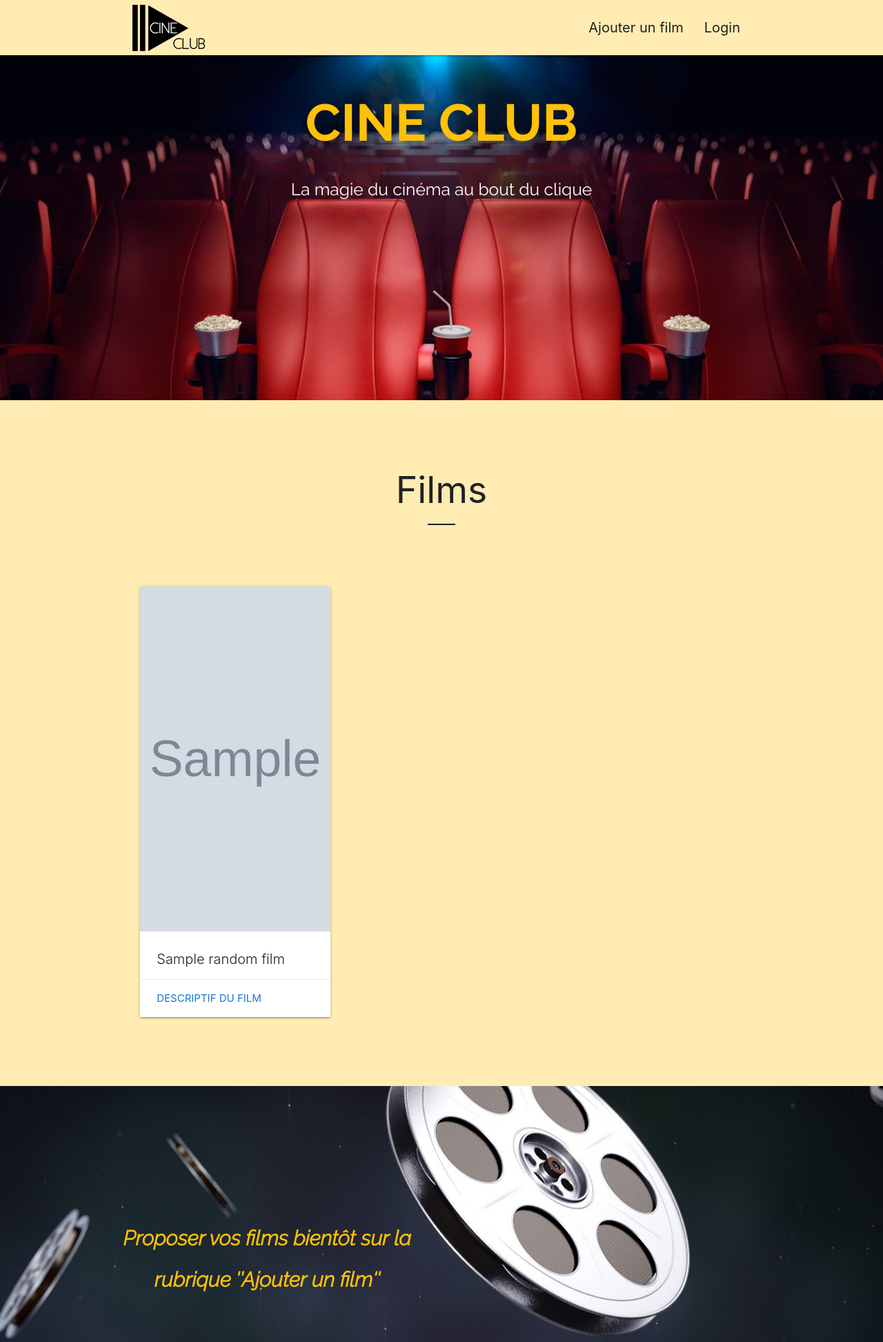
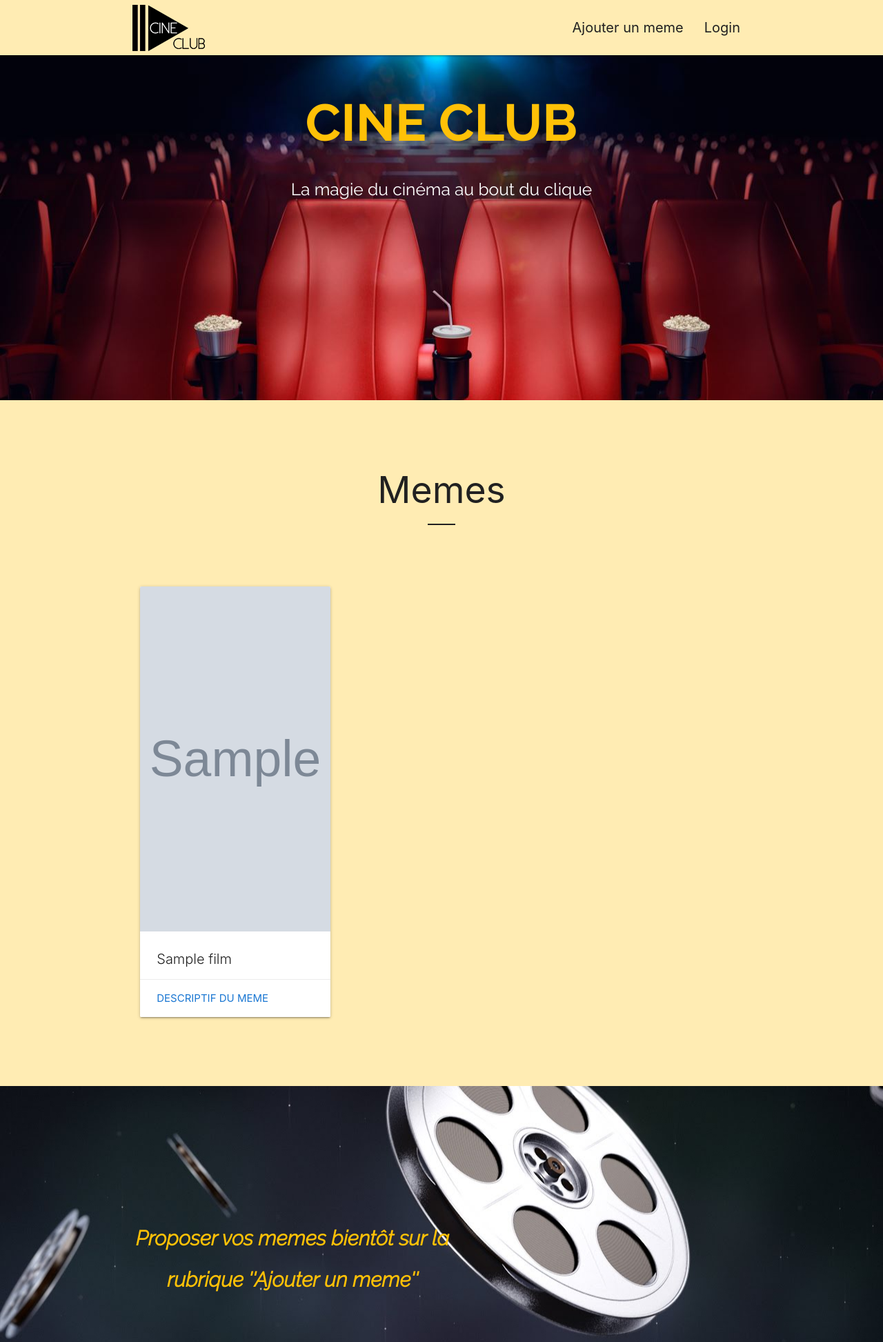
Before and after one commit to erickb21/Maine, a PHP site: the page made by monapplication/view/index/display.html.twig in a window 1280 px wide. Shown: the top 1945 px of the page at 69% size. Run offline with PHP 8.4, Linux system fonts and the light colour scheme; the template is opened without the code that fills it: most values are stand-ins (such as "Sample title", 1, 10 or a date in 2020); grey boxes marked "Sample" are stand-in pictures; some libraries are stand-ins or nearby versions.

Commit message:
premiere modif

```diff
--- a/js/script.js
+++ b/js/script.js
@@ -2,7 +2,7 @@
 var ajaxrequest = new XMLHttpRequest();
 var data;
 var traitement = "";
-addListeFilms();
+addListeMemes();
 
 
 function requestajax(dataToSend, route) {
@@ -61,22 +61,22 @@ function stateComplete() {
 
     function listeNm(tmp) {
         var lstnm = tmp.split(";");
-        document.getElementById("listfilms").innerHTML = "";
+        document.getElementById("listmemes").innerHTML = "";
         //alert(lstnm);
         for (var i = 0; i < lstnm.length; i++) {
-            var infosFilm = lstnm[i].split(":");
-            var listeDeFilms = document.createElement("OPTION");
-            listeDeFilms.setAttribute("value", infosFilm[1]);
-            listeDeFilms.setAttribute("data-idfilm", infosFilm[0]);
-            //listeDeFilms.setAttribute("onclick", "alert('text=' + this.id);");
-            document.getElementById("listfilms").appendChild(listeDeFilms);
-            //alert(infosFilm[0]);
+            var infosMeme = lstnm[i].split(":");
+            var listeDeMeme = document.createElement("OPTION");
+            listeDeMeme.setAttribute("value", infosMeme[1]);
+            listeDeMeme.setAttribute("data-idmeme", infosMeme[0]);
+            //listeDeMeme.setAttribute("onclick", "alert('text=' + this.id);");
+            document.getElementById("listmemes").appendChild(listeDeMeme);
+            //alert(infosMeme[0]);
         }
         //*******************
         var monbouton = document.getElementById("SearchButton");
-        //alert("nbelem = " + document.getElementById("listfilms").options.length);
+        //alert("nbelem = " + document.getElementById("listmemes").options.length);
 
-        if (document.getElementById("listfilms").options.length <= 2) {window.focus();};
+        if (document.getElementById("listmemes").options.length <= 2) {window.focus();};
 
     }
 
@@ -131,39 +131,32 @@ function stateUninitialized() {
 
 // **************************
 
-function addListeFilms() {
-    //alert("addliste");
-    //var divSearchFilm = document.createElement("DIV");
-    //divSearchFilm.setAttribute("id", "searchzone");
-    //divSearchFilm.setAttribute("class", "searchzone");
-    //document.getElementById("formFilmSearch").appendChild(divSearchFilm);
+function addListeMemes() {
+    var rechercheMeme = document.createElement("INPUT");
+    rechercheMeme.setAttribute("id", "search");
+    rechercheMeme.setAttribute("type", "search");
+    rechercheMeme.setAttribute("required","");
+    rechercheMeme.setAttribute("list", "listmemes");
+    rechercheMeme.setAttribute("placeholder", "rechercher un meme");
+    rechercheMeme.setAttribute("onkeyup", "autocompletion(this.value);");
 
-
-    var rechercheFilm = document.createElement("INPUT");
-    rechercheFilm.setAttribute("id", "search");
-    rechercheFilm.setAttribute("type", "search");
-    rechercheFilm.setAttribute("required","");
-    rechercheFilm.setAttribute("list", "listfilms");
-    rechercheFilm.setAttribute("placeholder", "rechercher un film");
-    rechercheFilm.setAttribute("onkeyup", "autocompletion(this.value);");
-
-    document.getElementById("searchzone").appendChild(rechercheFilm);
+    document.getElementById("searchzone").appendChild(rechercheMeme);
     var inhtm = document.getElementById("searchzone").innerHTML;
     document.getElementById("searchzone").innerHTML = inhtm + '<label class="label-icon" for="search"><i id="SearchButton" onclick="chercheInfos();" class="material-icons">search</i></label><i class="material-icons" onclick="clearSearh();" >close</i>';
 
-    var dataListeFilms = document.createElement("DATALIST");
-    dataListeFilms.setAttribute("id", "listfilms");
-    document.getElementById("searchzone").appendChild(dataListeFilms);
+    var dataListeMemes = document.createElement("DATALIST");
+    dataListeMemes.setAttribute("id", "listmemes");
+    document.getElementById("searchzone").appendChild(dataListeMemes);
 
-    var listeDeFilms = document.createElement("OPTION");
-    listeDeFilms.setAttribute("value", "");
-    listeDeFilms.setAttribute("data-idfilm", "");
-    document.getElementById("listfilms").appendChild(listeDeFilms);
+    var listeDeMeme = document.createElement("OPTION");
+    listeDeMeme.setAttribute("value", "");
+    listeDeMeme.setAttribute("data-idmeme", "");
+    document.getElementById("listmemes").appendChild(listeDeMeme);
 }
 
 function clearSearh() {
     document.getElementById("search").value = ""
-    document.getElementById("listfilms").innerHTML=""
+    document.getElementById("listmemes").innerHTML=""
 }
 
 
@@ -180,14 +173,14 @@ function autocompletion(textesaisi) {
 };
 
 function chercheInfos() {
-    var selectionFilm = document.getElementById("listfilms");//document.getElementById("search").value;
+    var selectionMeme = document.getElementById("listmemes");//document.getElementById("search").value;
 
-    //alert("id du film sélectionné " + selectionFilm.options[0].dataset.idfilm);
-    var filmId = "film/" + selectionFilm.options[0].dataset.idfilm;
-    //alert("chemin : " + filmId);
-    window.location = filmId;
+    //alert("id du meme sélectionné " + selectionMeme.options[0].dataset.idmeme);
+    var memeId = "meme/" + selectionMeme.options[0].dataset.idmeme;
+    //alert("chemin : " + memeId);
+    window.location = memeId;
     //return;
-    //data = "infos=" + selectionFilm.options[0].id;//+ "%";
+    //data = "infos=" + selectionMeme.options[0].id;//+ "%";
     //traitement = "getInfos";
     //requestajax(data);
 
--- a/monapplication/moteur/Router.php
+++ b/monapplication/moteur/Router.php
@@ -29,10 +29,10 @@ class Router {
          //echo var_dump($parts);
 
          switch ($parts[0]):
-         case "film" :
+         case "meme" :
              if (count($parts) == 2)
                 {
-                $result["controler"] = "Film";
+                $result["controler"] = "Meme";
                 $result["action"] = "display";
                 $result["params"]["id"] = $parts[1];
                 //print_r($result);
--- a/monapplication/view/index/display.html.twig
+++ b/monapplication/view/index/display.html.twig
@@ -5,12 +5,12 @@
 {% endblock %}
 
 {% block content %}
-<!-- Section Random Films -->
+<!-- Section Random Meme -->
       <div class="container ptb-50">
         <div class="section">
           <div class="row">
-            <h2 class="center grey-text text-darken-4 pb-60 separator">Films</h2>
-            {% for film in randomFilms %}
+            <h2 class="center grey-text text-darken-4 pb-60 separator">Memes</h2>
+            {% for meme in randomMemes %}
               <div class="col s12 m4">
                 <div class="card hoverable">
                   <div class="card-image">
@@ -18,7 +18,7 @@
                   </div>
                   <h3 class="card-title pl-24">{{ film.titre_FILMS }}</h3>
                   <div class="card-action">
-                    <a class="blue-text text-darken-2" href="film/{{ film.id_FILMS }}">Descriptif du film</a>
+                    <a class="blue-text text-darken-2" href="meme/{{ film.id_FILMS }}">Descriptif du meme</a>
                   </div>
                 </div>
               </div>
@@ -31,11 +31,11 @@
         <div class="section no-pad-bot">
           <div class="container">
             <div class="row center">
-              <h5 class="header col s12 raleway italic bold amber-text fs-30 line-h60">Proposer vos films bientôt sur la rubrique ''Ajouter un film''</h5>
+              <h5 class="header col s12 raleway italic bold amber-text fs-30 line-h60">Proposer vos memes bientôt sur la rubrique ''Ajouter un meme''</h5>
             </div>
           </div>
           </div>
-        <div class="parallax"><img src="img/bobine.jpg" alt="Genre films"></div>
+        <div class="parallax"><img src="img/bobine.jpg" alt="Genre memes"></div>
       </div>
 
       <div class="container ptb-50">
@@ -55,7 +55,7 @@
         <div class="section no-pad-bot">
           <div class="container">
             <div class="row center">
-              <h5 class="header col s12 amber-text fs-30 raleway italic bold line-h60">Un descriptif complet sur chacune des affiches des films disponibles.</h5>
+              <h5 class="header col s12 amber-text fs-30 raleway italic bold line-h60">Un descriptif complet sur chacune des affiches des memes disponibles.</h5>
             </div>
           </div>
         </div>
--- a/monapplication/view/layout/footer.html.twig
+++ b/monapplication/view/layout/footer.html.twig
@@ -24,7 +24,7 @@
                 <h5 class="amber-text raleway bold fs-20 mtb-20">Rechercher</h5>
                 <nav class="amber lighten-5">
                     <div class="nav-wrapper">
-                        <form id="formFilmSearch">
+                        <form id="formMemeSearch">
                             <div id="searchzone" class="input-field">
                                 <!-- <input id="search" type="search" required>-->
 
@@ -46,8 +46,7 @@
 
                 <ul id="nav-mobile" class="d-flex hide-on-med-and-down">
                     <li class="ml-10"><a href="#" target="_blank">Erick B.</a></li>
-                    <li class="ml-10"><a href="https://romainw.promo-18.codeur.online/" target="_blank">Romain W.</a></li>
-                    <li class="ml-10"><a href="#" target="_blank">Jérome R.</a></li>
+                    <li class="ml-10"><a href="#" target="_blank">Ludovic R.</a></li>
                     <li class="ml-10"><a href="#" target="_blank">Inès M.</a></li>
                 </ul>
             </div>
--- a/monapplication/view/layout/header.html.twig
+++ b/monapplication/view/layout/header.html.twig
@@ -6,7 +6,7 @@
         </a>
         <ul class="hide-on-med-and-down">
             <li>
-            <a class="fs-20 grey-text text-darken-4" href="#">Ajouter un film</a>
+            <a class="fs-20 grey-text text-darken-4" href="#">Ajouter un meme</a>
             </li>
             <li>
                 <a class="fs-20 grey-text text-darken-4" href="#">Login</a>
@@ -14,7 +14,7 @@
         </ul>
         <ul id="nav-mobile" class="sidenav">
             <li>
-            <a class="fs-20 grey-text text-darken-4" href="#">Ajouter un film</a>
+            <a class="fs-20 grey-text text-darken-4" href="#">Ajouter un meme</a>
             </li>
             <li>
                 <a class="fs-20 grey-text text-darken-4" href="#">Login</a>
--- a/monapplication/view/layout/layout.html.twig
+++ b/monapplication/view/layout/layout.html.twig
@@ -4,7 +4,7 @@
     <meta charset="UTF-8">
     <meta name="viewport" content="width=device-width, initial-scale=1.0">
     <meta http-equiv="X-UA-Compatible" content="ie=edge">
-    <base href="http://localhost/filmotheque/">
+    <base href="http://localhost/maime/">
     <link href="https://fonts.googleapis.com/icon?family=Material+Icons" rel="stylesheet">
     <link href="https://fonts.googleapis.com/css?family=Raleway:300i,400,500,700" rel="stylesheet">
     <link href="css/materialize.min.css" type="text/css" rel="stylesheet">
```
Also changed, not shown: monapplication/controler/FilmController.php (deleted, +0 -32 lines), monapplication/controler/IndexController.php (+8 -8 lines), monapplication/controler/MemeController.php (added, +32 -0 lines), monapplication/model/meme.php (renamed from monapplication/model/film.php, +5 -5 lines), monapplication/moteur/Kernel.php (+0 -7 lines), .htaccess, monapplication/view/meme/display.html.twig (renamed from monapplication/view/film/display.html.twig), 1 other file.
